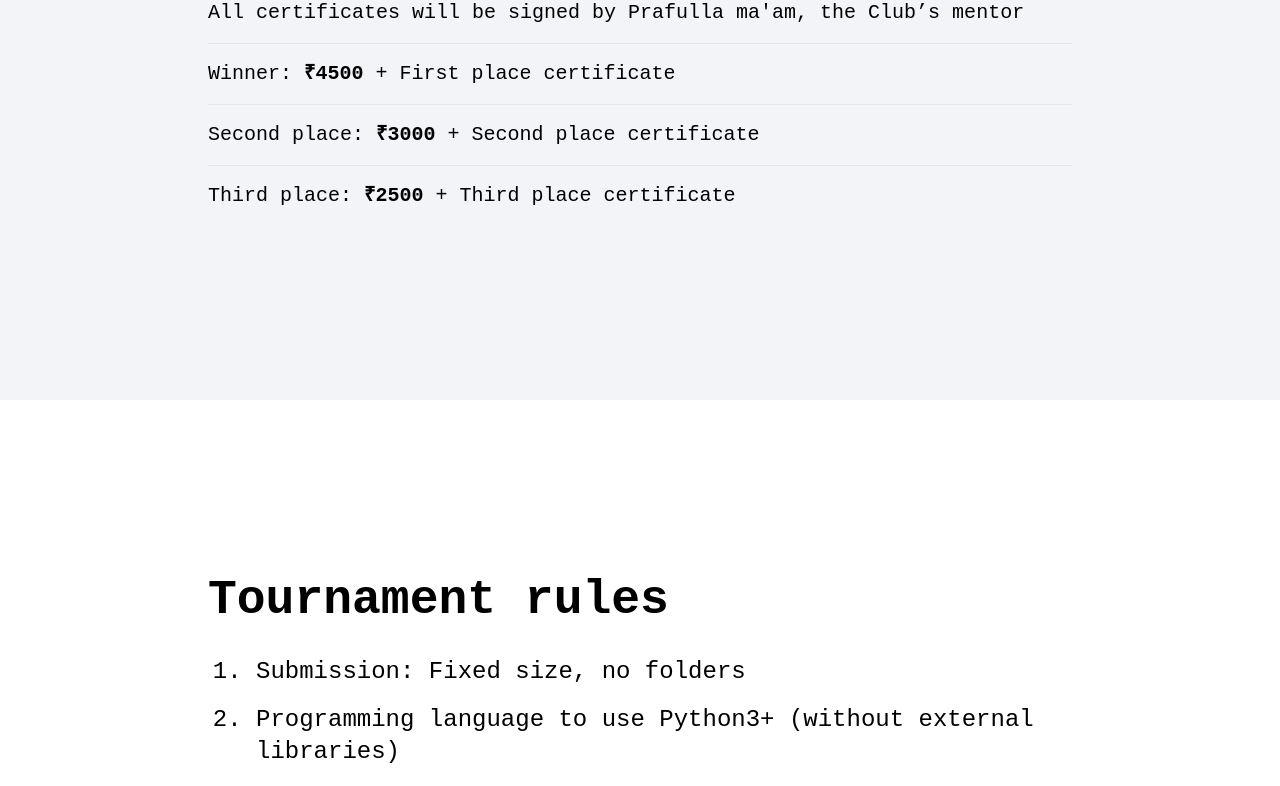
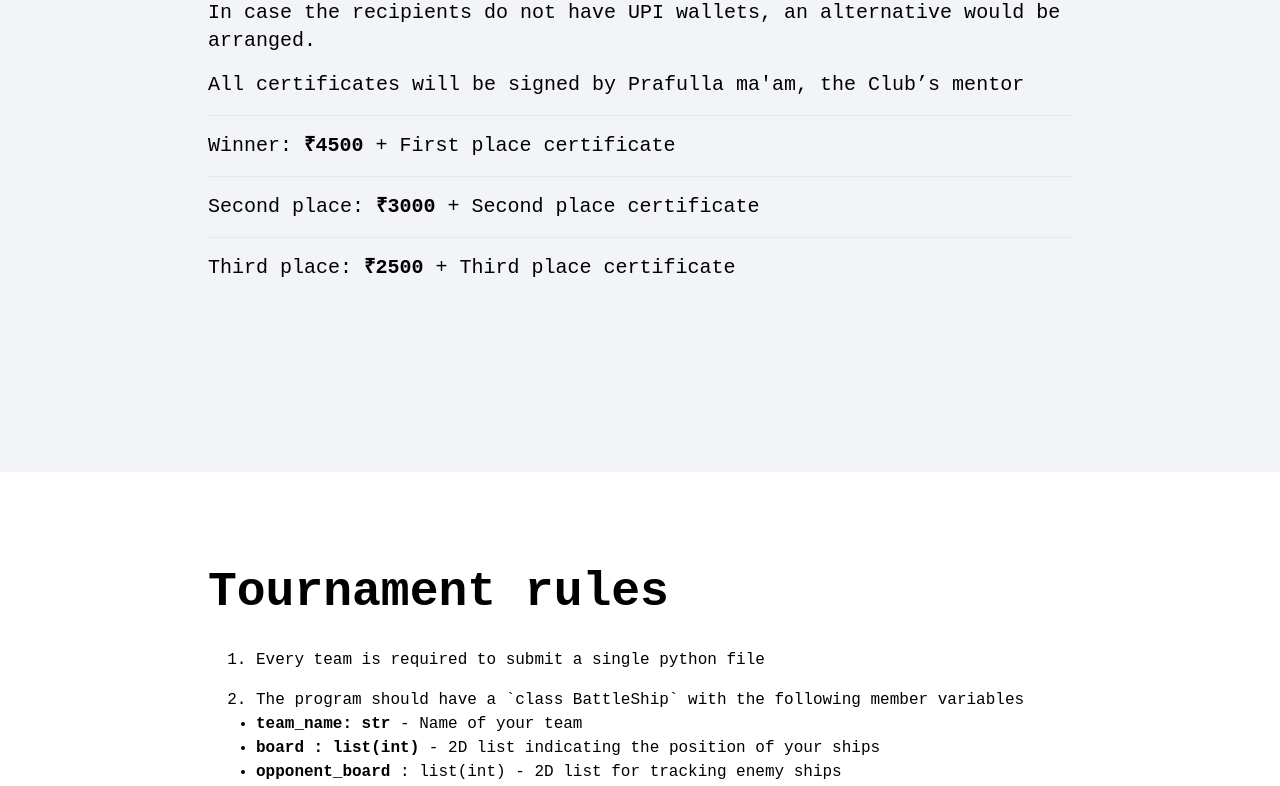
Before and after one commit to MU-Enigma/battleship, a Vue app: page / in a window 1280 px wide. Shown: the part 2000-2786 px from the top of the page. Built offline with nearby package versions, Linux system fonts and the light colour scheme.

Commit message:
Update rules section
Signed-off-by: Androbuddy <anirudhchimpidi8@gmail.com>

```diff
--- a/src/App.vue
+++ b/src/App.vue
@@ -7,7 +7,7 @@ import Footer from './components/Footer.vue'
 
 <template>
 	<Header />
-	<div class="flex flex-col-reverse gap-12 lg:gap-0 lg:flex-row lg:justify-between justify-center items-center landing home">
+	<div class="flex flex-col-reverse gap-12 lg:gap-0 lg:flex-row lg:justify-between justify-center items-center landing home min-h-screen">
 		<div class="lg:mx-52 mx-8 flex flex-col gap-2 lg:gap-5">
 			<h1 class="lg:text-5xl text-2xl font-bold">Enigma</h1>
 			<h2 class="lg:text-3xl text-xl">Battleship Challenge</h2>
@@ -15,7 +15,7 @@ import Footer from './components/Footer.vue'
 			<h2 class="lg:text-3xl text-xl">Jan 30 - Feb 6</h2>
 			<br>
 			<a href="https://www.youtube.com/watch?v=dQw4w9WgXcQ">
-				<div class="lg:p-6 p-2 lg:w-60 w-32 flex justify-center uppercase lg:text-2xl text-base items-center lg:rounded-3xl rounded-xl text-white button cursor-pointer transform hover:scale-95 ease-in-out duration-300 shadow-md">
+				<div class="lg:p-6 p-2 lg:w-60 w-32 flex justify-center uppercase lg:text-2xl text-sm items-center lg:rounded-3xl rounded-xl text-white button cursor-pointer transform hover:scale-95 ease-in-out duration-300 shadow-md">
 					Submit entry
 				</div>
 			</a>
@@ -49,21 +49,49 @@ import Footer from './components/Footer.vue'
 		</div>
 	</div>
 
-	<div id="rules" class="h-screen flex flex-col-reverse lg:flex-row lg:justify-between justify-center items-center">
-		<div class="lg:mx-52 mx-8 flex flex-col gap-2 lg:gap-8">
+	<div id="rules" class="min-h-screen flex flex-col-reverse lg:flex-row lg:justify-between justify-center items-center">
+		<div class="lg:mx-52 mx-8 flex flex-col gap-2 lg:gap-8 my-24">
 			<h1 class="lg:text-5xl text-2xl font-bold">Tournament rules</h1>
-			<ol class="lg:text-2xl text-lg font-thin flex flex-col list-decimal gap-4 ml-6 lg:ml-12">
-				<li>Submission: Fixed size, no folders</li>
-				<li>Programming language to use Python3+ (without external libraries)</li>
-				<li>Team size: (1-5), People who have no team can join the team-making program.</li>
+			<ol class="lg:text-base text-lg font-thin flex flex-col list-decimal gap-4 ml-6 lg:ml-12">
+				<li>Every team is required to submit a single python file</li>
 				<li>
-					Game specifications:
+					The program should have a `class BattleShip` with the following member variables
 					<ul class="list-disc">
-						<li>Time limit: If you pass the time limit of x milliseconds your disqualified.</li>
-						<li>Board size: 10 x 10 grid</li>
-						<li>Special moves are applicable</li>
+						<li><span class="font-bold">team_name: str</span> - Name of your team</li>
+						<li><span class="font-bold">board : list(int)</span> - 2D list indicating the position of your ships</li>
+						<li><span class="font-bold">opponent_board</span> : list(int) - 2D list for tracking enemy ships</li>
+						<li><span class="font-bold">info : int</span> - Contains details about your attack</li>
 					</ul>
 				</li>
+				<li>
+					Member Functions:
+					<ul class="list-disc">
+						<li><span class="font-bold">set_board(self)</span> - Returns your 2D list of your ship</li>
+						<li><span class="font-bold">attack(self)</span> - Return a tuple of two integers. The two integers denotes the position of the board where you want to shoot.</li>
+						<li><span class="font-bold">hit_or_miss(self, x, y , info)</span> - Doesn't return anything.
+								x and y is the co-ordinate at which you hit the enemy board. `info` contains information about the state of your attack.
+								* If info = 1 , it means you have missed your shot.
+								* If info = 0 , it means you have hit an enemy ship
+								* If info = -1 , it means you have attempted to shoot at a place outside the dimensions of the enemy board
+								* If info = 2, it means you have availed `Nullify` special Shot (More on Special Shot later)
+								* If info = 3, it means you have availed `Missile Hawkeye Special Move`!</li>
+					</ul>
+				</li>
+				<li>You may create additional member variables/global variables and functions. But the `above member functions/variables are neccesary` without which you are disqualified and your opponent gets a walk-over</li>
+				<li>You are not allowed to import any third party libraries or import from the main game file. You can only use libraries found in Vanilla Python.</li>
+				<li>
+					Special Moves:<br>
+					In your opponent's board, two randomly selected tile/co-ordinates will be assigned with special spot. The special spot are always in one of the ships. So, when you hit this special part of the ship, you get to use one of the following special moves:
+					<ul class="list-disc">
+						<li><span class="font-bold">Nullify</span> : Pretty Self Explanatory. It nullifies your opponent's next chance and hence gives you double hit.</li>
+						<li><span class="font-bold">Missile Hawkeye</span> : When you activate missile hawkeye, the next time you hit any co-ordinate say (x,y) , you get to eliminate the entire row and column.</li>
+						Note : When you activate missile Hawkeye, the very next move is treated as your special attack.
+					</ul>
+				</li>
+				<li>The board dimensions are 10x10.</li>
+				<li>The following link redirects you to a <a href="https://github.com/MU-Enigma/BattleShip-BattleGround/blob/master/Battleship/example_submission/team1.py" class="underline">sample code</a> that every team is expected to submit.
+						You may use the same as a boiler plate for your code submission.</li>
+				<li>Know more about the classic <a href="https://www.youtube.com/watch?v=RY4nAyRgkLo" class="underline">BattleShip Game</a>.</li>
 			</ol>
 		</div>
 	</div>
```
